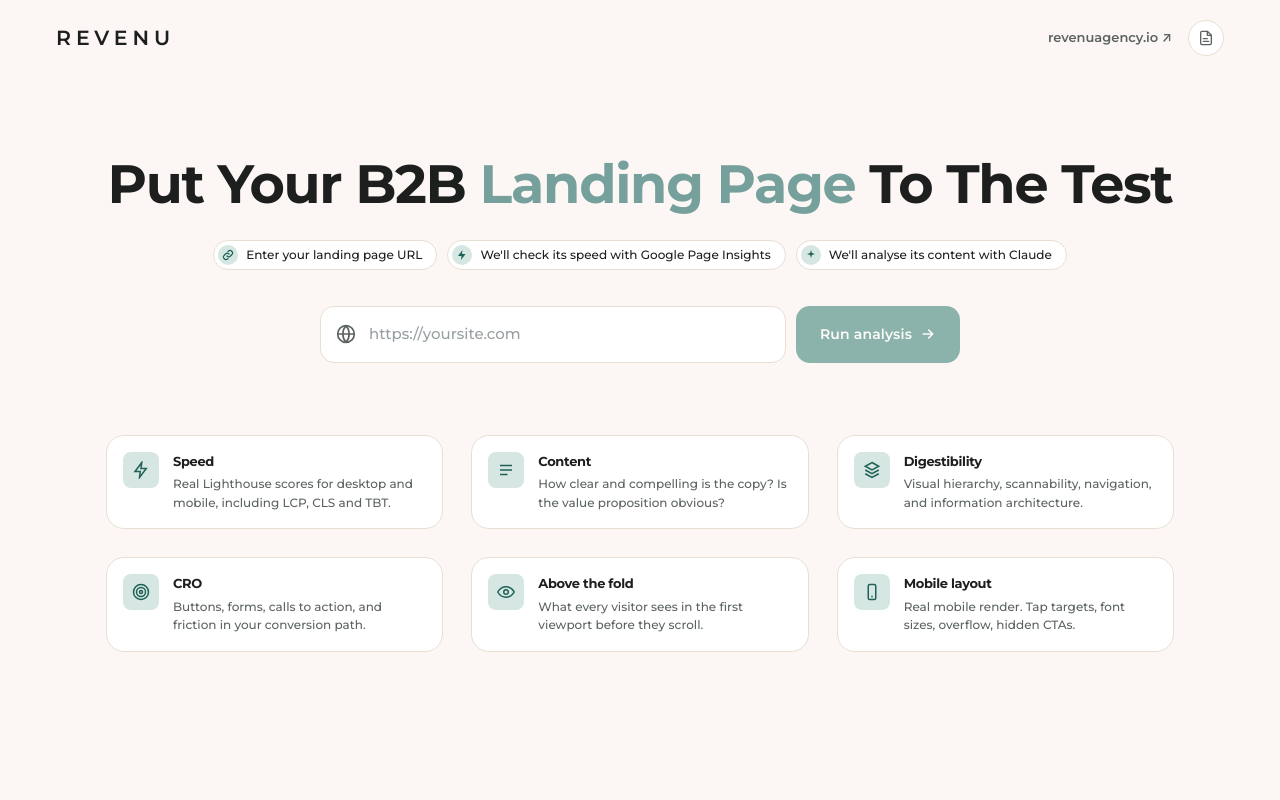
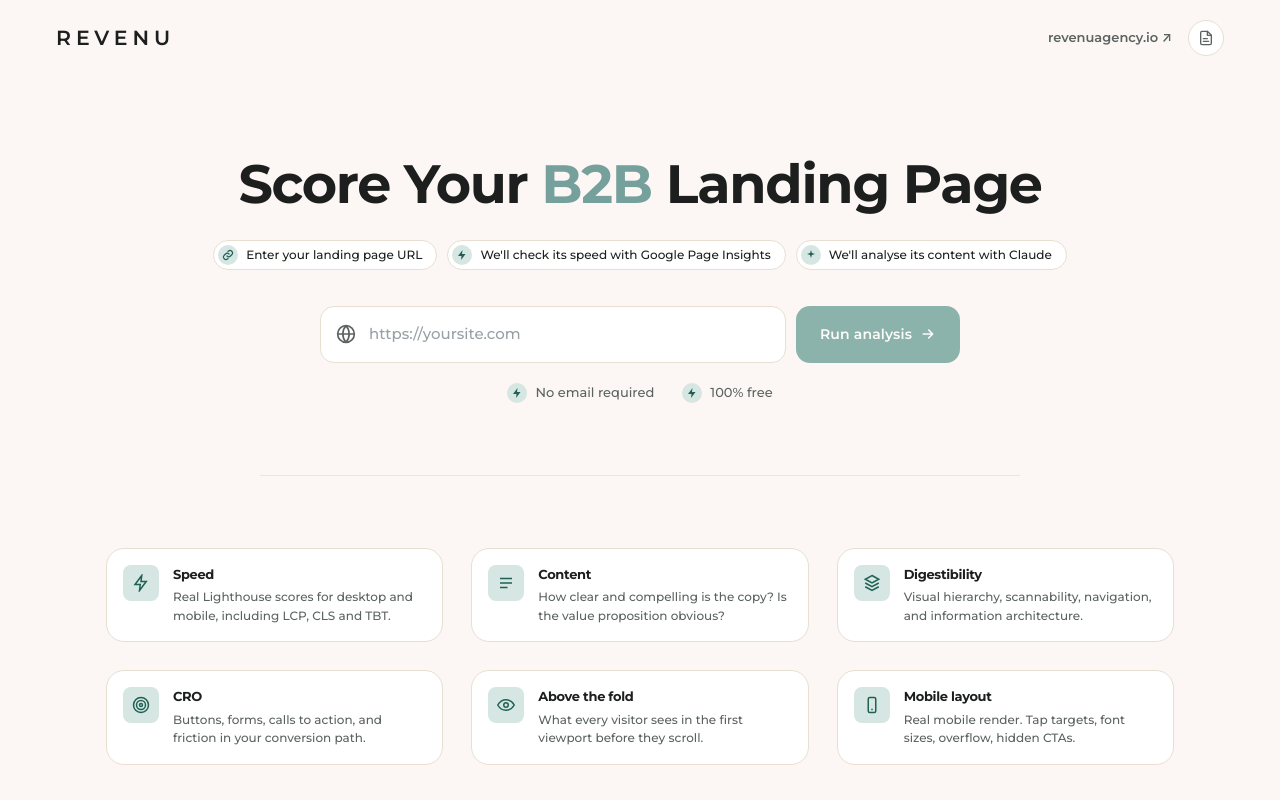
Before and after one commit to RevenuJoe/pagetest, a Next.js app: page / in a window 1280 px wide. Shown: the top 800 px of the page. Built offline with nearby package versions, Linux system fonts and the light colour scheme.

Commit message:
Home: new headline, trust line under form, divider above features

```diff
--- a/app/page.tsx
+++ b/app/page.tsx
@@ -175,9 +175,9 @@ function Home() {
         <section className="pt-14 md:pt-20">
           <div className="text-center">
             <h1 className="text-[clamp(32px,4.7vw,54px)] font-bold leading-[1.04] tracking-tight text-ink">
-              Put Your B2B{" "}
-              <span style={{ color: "#76A09C" }}>Landing Page</span>
-              {" "}To The Test
+              Score Your{" "}
+              <span style={{ color: "#76A09C" }}>B2B</span>
+              {" "}Landing Page
             </h1>
             <HeroPills />
           </div>
@@ -240,6 +240,28 @@ function Home() {
             </button>
           </form>
 
+          {/* Trust line under the form: subtle, two-up. */}
+          {!isLoading && (
+            <div className="mt-5 flex items-center justify-center gap-7 text-[13px] font-medium text-ink-soft">
+              <span className="inline-flex items-center gap-2">
+                <span className="flex h-5 w-5 items-center justify-center rounded-full bg-accent-soft text-accent-dark">
+                  <svg viewBox="0 0 24 24" fill="currentColor" className="h-3 w-3" aria-hidden>
+                    <path d="M13 2L4 14h7l-1 8 9-12h-7l1-8z" />
+                  </svg>
+                </span>
+                No email required
+              </span>
+              <span className="inline-flex items-center gap-2">
+                <span className="flex h-5 w-5 items-center justify-center rounded-full bg-accent-soft text-accent-dark">
+                  <svg viewBox="0 0 24 24" fill="currentColor" className="h-3 w-3" aria-hidden>
+                    <path d="M13 2L4 14h7l-1 8 9-12h-7l1-8z" />
+                  </svg>
+                </span>
+                100% free
+              </span>
+            </div>
+          )}
+
           {error && (
             <div className="mx-auto mt-[18px] max-w-[640px] rounded-[14px] border border-[#f1c9c5] bg-[#fbece9] px-4 py-3.5 text-sm font-medium text-bad">
               {error}
@@ -285,6 +307,10 @@ function Home() {
 
         {!isLoading && !focusResult && (
           <section className="mt-[72px]">
+            <div
+              className="mx-auto mb-[72px] h-px max-w-[760px]"
+              style={{ background: "rgba(28,31,29,0.08)" }}
+            />
             <FeaturesGrid />
           </section>
         )}
```
